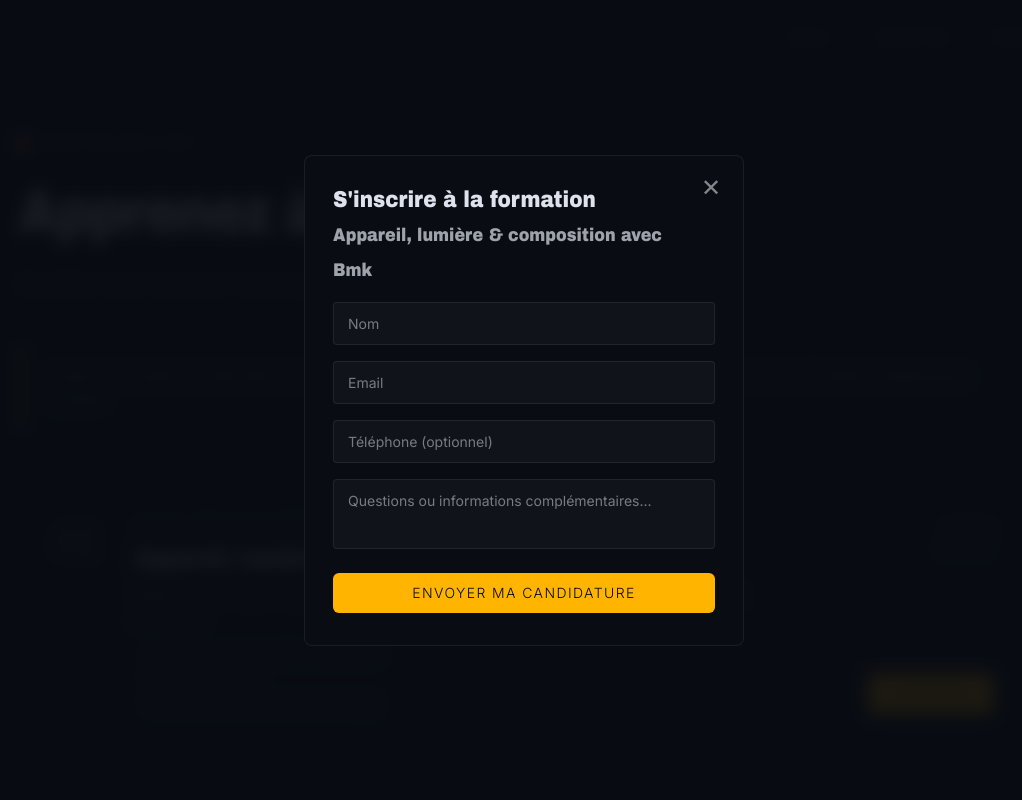
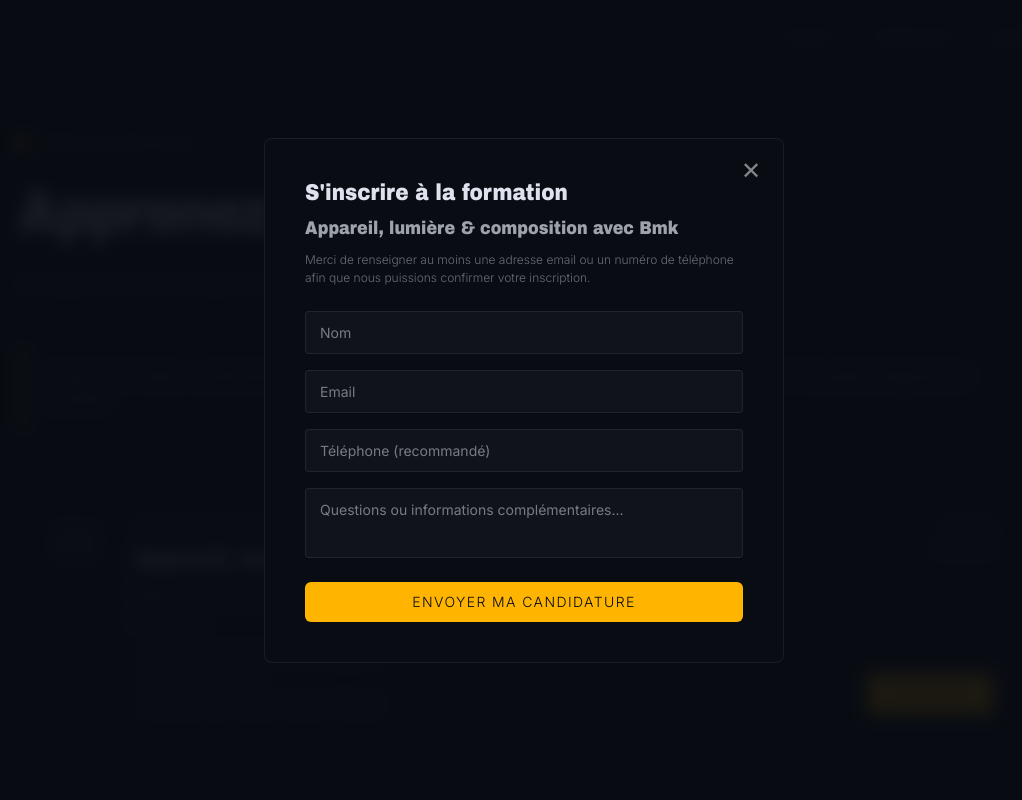
Before and after one commit to BmkCode/bmk-studio, a Next.js app: page /formations in a window 1280 px wide. Both pictures are taken after a click on the button "S'INSCRIRE". Shown: the top 800 px of the page, without its empty margins (116-1138 px from the left). Built offline with nearby package versions, Linux system fonts and the light colour scheme; a web font is replaced by a local one.

Commit message:
Improve registration modal size and instructions

```diff
--- a/app/formations/FormationsClient.tsx
+++ b/app/formations/FormationsClient.tsx
@@ -84,7 +84,7 @@
   const [email, setEmail] = useState("");
   const [telephone, setTelephone] = useState("");
   const [message, setMessage] = useState("");
-  const [errors, setErrors] = useState<{ nom?: string; email?: string }>({});
+  const [errors, setErrors] = useState<{ nom?: string; email?: string; contact?: string }>({});
   const [loading, setLoading] = useState(false);
   const [success, setSuccess] = useState(false);
   const [serverError, setServerError] = useState(false);
@@ -102,12 +102,18 @@
   if (!isOpen || !formation) return null;
 
   const validate = () => {
-    const errs: { nom?: string; email?: string } = {};
+    const errs: { nom?: string; email?: string; contact?: string } = {};
     if (!nom.trim()) errs.nom = t.formations.modal_validation.name_required;
-    if (!email.trim()) {
-      errs.email = t.formations.modal_validation.email_required;
-    } else if (!/^[^\s@]+@[^\s@]+\.[^\s@]+$/.test(email)) {
-      errs.email = t.formations.modal_validation.email_invalid;
+
+    const hasEmail = email.trim();
+    const hasPhone = telephone.trim();
+
+    if (!hasEmail && !hasPhone) {
+      errs.contact = t.formations.modal_validation.contact_required;
+    } else {
+      if (hasEmail && !/^[^\s@]+@[^\s@]+\.[^\s@]+$/.test(email)) {
+        errs.email = t.formations.modal_validation.email_invalid;
+      }
     }
     return errs;
   };
@@ -182,8 +188,8 @@
           border: "1px solid rgba(255,255,255,0.07)",
           borderRadius: 8,
           width: "100%",
-          maxWidth: 440,
-          padding: "32px 28px",
+          maxWidth: 520,
+          padding: "40px",
           position: "relative",
         }}
       >
@@ -217,7 +223,7 @@
             fontSize: 20,
             display: "inline-block",
             transform: "scaleY(1.15)",
-            marginBottom: 24,
+            marginBottom: 12,
             paddingRight: 24,
           }}
         >
@@ -225,6 +231,19 @@
           <br />
           <span style={{ fontSize: 16, opacity: 0.7 }}>{formation.titre}</span>
         </h2>
+
+        {/* Note */}
+        <p
+          className="font-inter font-light"
+          style={{
+            fontSize: 12,
+            color: "rgba(221,226,236,0.45)",
+            marginBottom: 24,
+            lineHeight: 1.5,
+          }}
+        >
+          {t.formations.modal_note}
+        </p>
 
         {/* Form */}
         {!success ? (
@@ -272,7 +291,7 @@
             {/* Telephone */}
             <input
               type="tel"
-              placeholder={t.formations.modal_fields.phone}
+              placeholder={t.formations.modal_fields.phone_recommended}
               value={telephone}
               onChange={(e) => setTelephone(e.target.value)}
               style={inputStyle}
@@ -303,7 +322,17 @@
               }
             />
 
-            {/* Error message */}
+            {/* Contact error (at least email or phone required) */}
+            {errors.contact && (
+              <p
+                className="font-inter font-light"
+                style={{ fontSize: 11, color: "rgba(220,80,80,0.9)", marginTop: 4 }}
+              >
+                {errors.contact}
+              </p>
+            )}
+
+            {/* Server error message */}
             {serverError && (
               <p
                 className="font-inter font-light"
--- a/lib/translations.ts
+++ b/lib/translations.ts
@@ -52,10 +52,12 @@
       price: "Sur devis",
       max: "Max 6 pers.",
       modal_title: "S'inscrire à la formation",
+      modal_note: "Merci de renseigner au moins une adresse email ou un numéro de téléphone afin que nous puissions confirmer votre inscription.",
       modal_fields: {
         name: "Nom",
         email: "Email",
         phone: "Téléphone (optionnel)",
+        phone_recommended: "Téléphone (recommandé)",
         message: "Questions ou informations complémentaires...",
       },
       modal_submit: "Envoyer ma candidature",
@@ -66,6 +68,7 @@
         name_required: "Le nom est requis.",
         email_required: "L'email est requis.",
         email_invalid: "Format d'email invalide.",
+        contact_required: "Veuillez fournir au moins une adresse email ou un numéro de téléphone.",
       },
     },
     contact: {
@@ -168,10 +171,12 @@
       price: "On quote",
       max: "Max 6 people",
       modal_title: "Register for training",
+      modal_note: "Please provide at least an email address or phone number so we can confirm your registration.",
       modal_fields: {
         name: "Name",
         email: "Email",
         phone: "Phone (optional)",
+        phone_recommended: "Phone (recommended)",
         message: "Questions or additional information...",
       },
       modal_submit: "Submit my application",
@@ -182,6 +187,7 @@
         name_required: "Name is required.",
         email_required: "Email is required.",
         email_invalid: "Invalid email format.",
+        contact_required: "Please provide at least an email address or phone number.",
       },
     },
     contact: {
```
